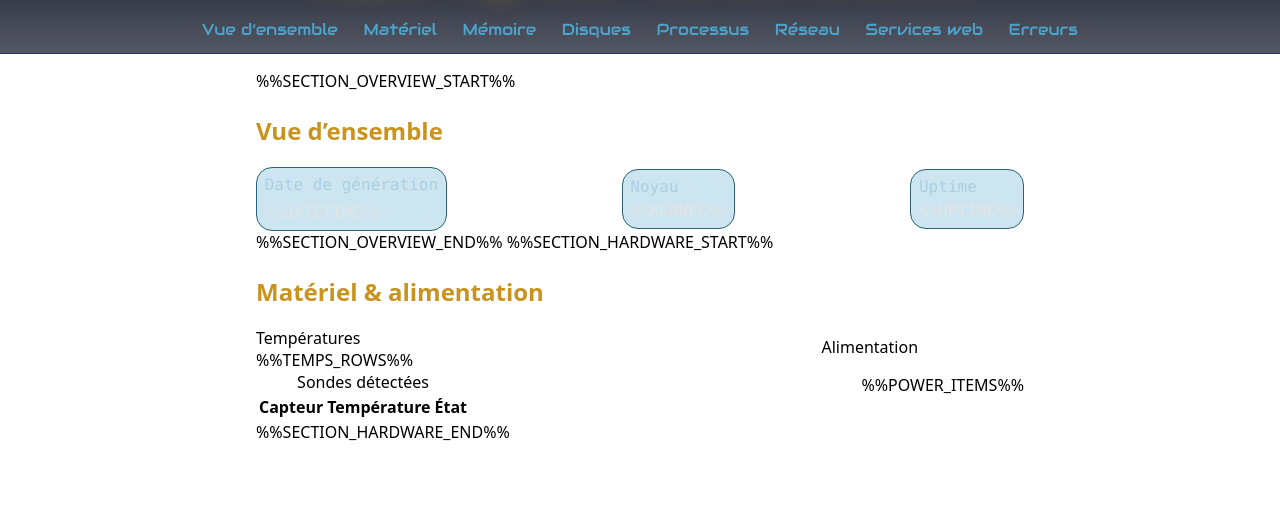
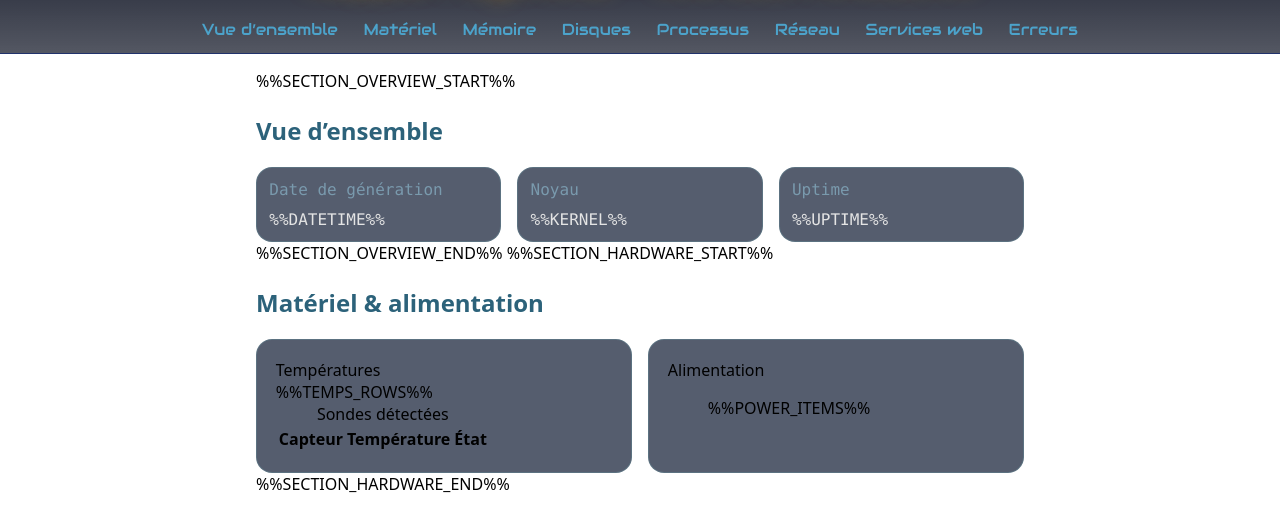
Before and after one commit to Senshi-3/SupKrellM, a plain HTML site: page index.html in a window 1280 px wide. Shown: the part 65-596 px from the top of the page. Drawn offline with Linux system fonts and the light colour scheme.

Commit message:
Update index.html

```diff
--- a/index.html
+++ b/index.html
@@ -72,18 +72,21 @@
             padding:16px
         }
         h2{
-            color: rgba(201, 147, 30);
+            color: #2c627a;
         }
         .section{
             margin-top:22px
         }
         .spans{
-            background-color: #4ca3cb48;
-            padding: 1%;
+            background-color: rgba(24, 35, 58, 0.733);
+            padding: 5%;
             border-radius: 1em;
-            border: 1px solid #2c627a;
+            border: 1px solid #5e7d8aab;
             display: flex;
             flex-direction: column;
+        }
+        .spans:hover{
+            box-shadow: 0px 0px 3px 3px #2c627a;
         }
         .label{
             color: #91c2d89a;
@@ -94,11 +97,15 @@
             color: #e4e4e4;
             font-family: var(--mono);
         }
-        .grid{
-            display: flex;
-            justify-content: space-between;
-            align-items: center;
-            gap: 2%;
+        .grid1{
+            display:grid;
+            grid-template-columns:repeat(3,1fr);
+            gap:16px
+        }
+        .grid2{
+            display:grid;
+            grid-template-columns:repeat(2,1fr);
+            gap:16px
         }
 
 
@@ -133,7 +140,7 @@
         %%SECTION_OVERVIEW_START%%
         <section id="overview" class="section">
         <h2>Vue d’ensemble</h2>
-        <div class="grid">
+        <div class="grid1">
             <div class="spans">
                 <span class="label">Date de génération</span>
                 <span class="value">%%DATETIME%%</span>
@@ -153,8 +160,8 @@
         %%SECTION_HARDWARE_START%%
         <section id="hardware" class="section">
         <h2>Matériel &amp; alimentation</h2>
-        <div class="grid">
-            <div class="card col-6">
+        <div class="grid2">
+            <div class="spans">
             <div class="muted">Températures</div>
             <div class="table-wrap" role="region" aria-label="Températures">
                 <table>
@@ -166,7 +173,7 @@
                 </table>
             </div>
             </div>
-            <div class="card col-6">
+            <div class="spans">
             <div class="muted">Alimentation</div>
             <ul>
                 %%POWER_ITEMS%%
```
